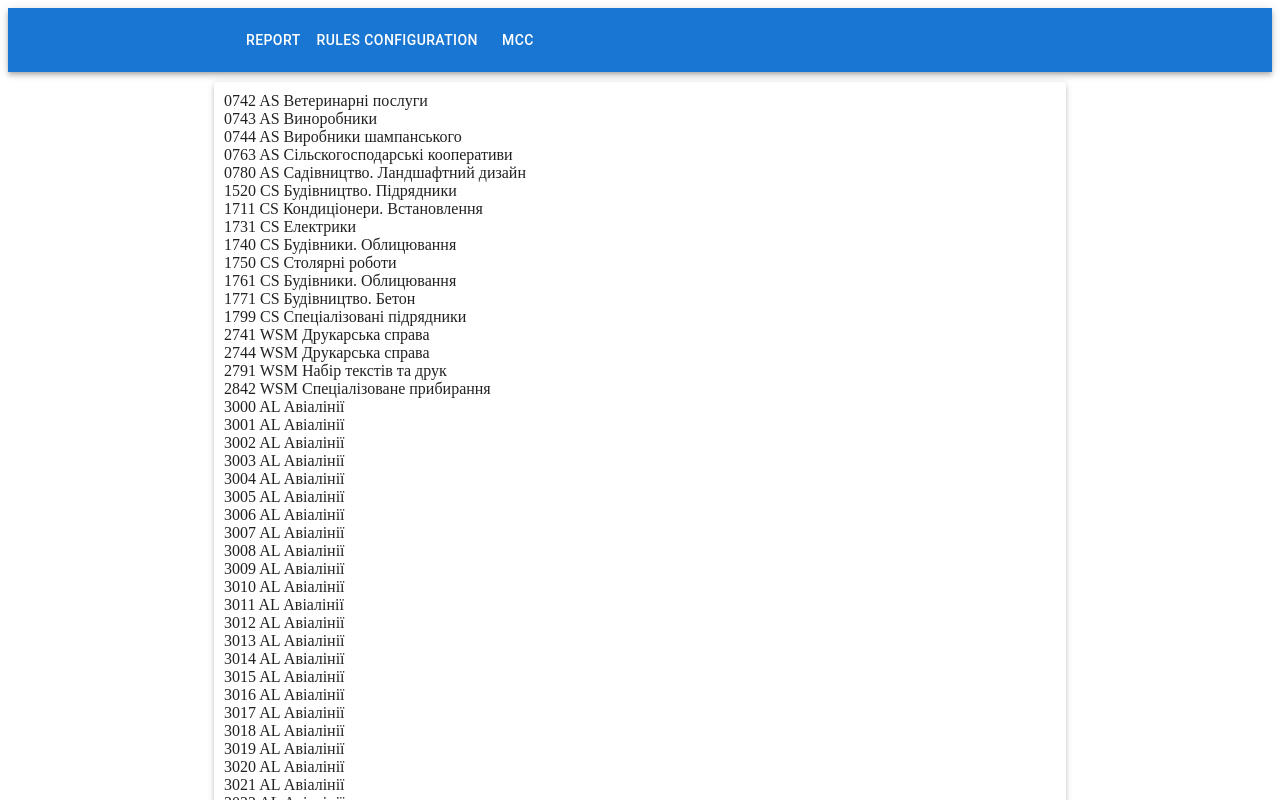
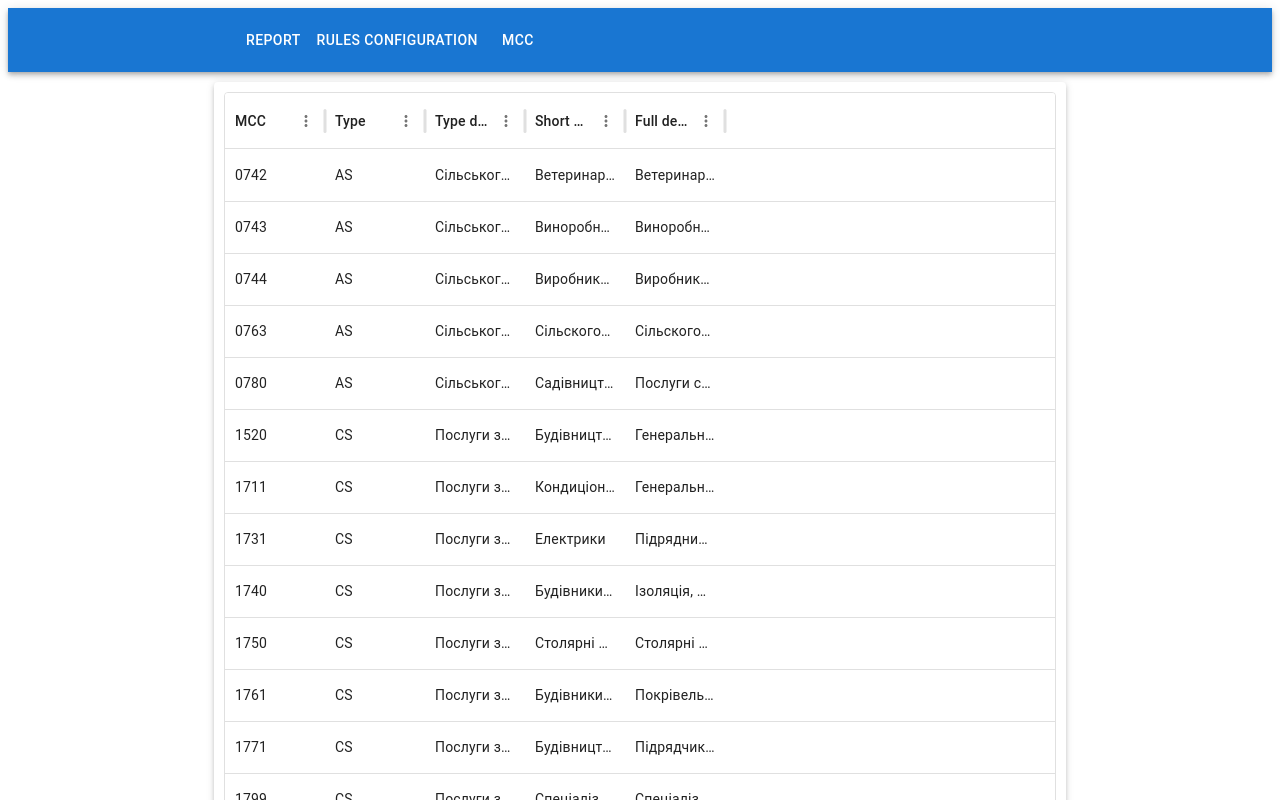
Before and after one commit to vokabud/my-budget, a React (Create React App) app in the folder src/my-budget-ui/: page /mcc in a window 1280 px wide. Shown: the top 800 px of the page. Built offline with nearby package versions, Linux system fonts and the light colour scheme.

Commit message:
Add data grid to mcc

```diff
--- a/src/my-budget-ui/src/pages/Mcc/Mcc.tsx
+++ b/src/my-budget-ui/src/pages/Mcc/Mcc.tsx
@@ -1,6 +1,7 @@
 import { FC } from 'react';
 import Section from 'common/Section';
 import data from './mcc.json';
+import { DataGrid, GridColDef } from '@mui/x-data-grid';
 
 interface IMccGroup {
   type: string;
@@ -16,11 +17,40 @@ interface IMcc {
 }
 
 const MCC: FC = () => {
+
+  const columns: GridColDef[] = [
+    {
+      field: 'mcc',
+      headerName: 'MCC'
+    },
+    {
+      field: 'group.type',
+      headerName: 'Type',
+      valueGetter: (_, row) => row.group.type
+    },
+    {
+      field: 'group.description',
+      headerName: 'Type description',
+      valueGetter: (_, row) => row.group.description
+    },
+    {
+      field: 'shortDescription',
+      headerName: 'Short description'
+    },
+    {
+      field: 'fullDescription',
+      headerName: 'Full description'
+    },
+  ];
+
   return (
     <Section>
-      {data.map((item: IMcc) => (
-        <div key={item.mcc}>{item.mcc} {item.group.type} {item.shortDescription}</div>
-      ))}
+      <DataGrid
+        rows={data}
+        getRowId={(_) => _.mcc}
+        columns={columns}
+        disableRowSelectionOnClick
+      />
     </Section>
   );
 };
```
